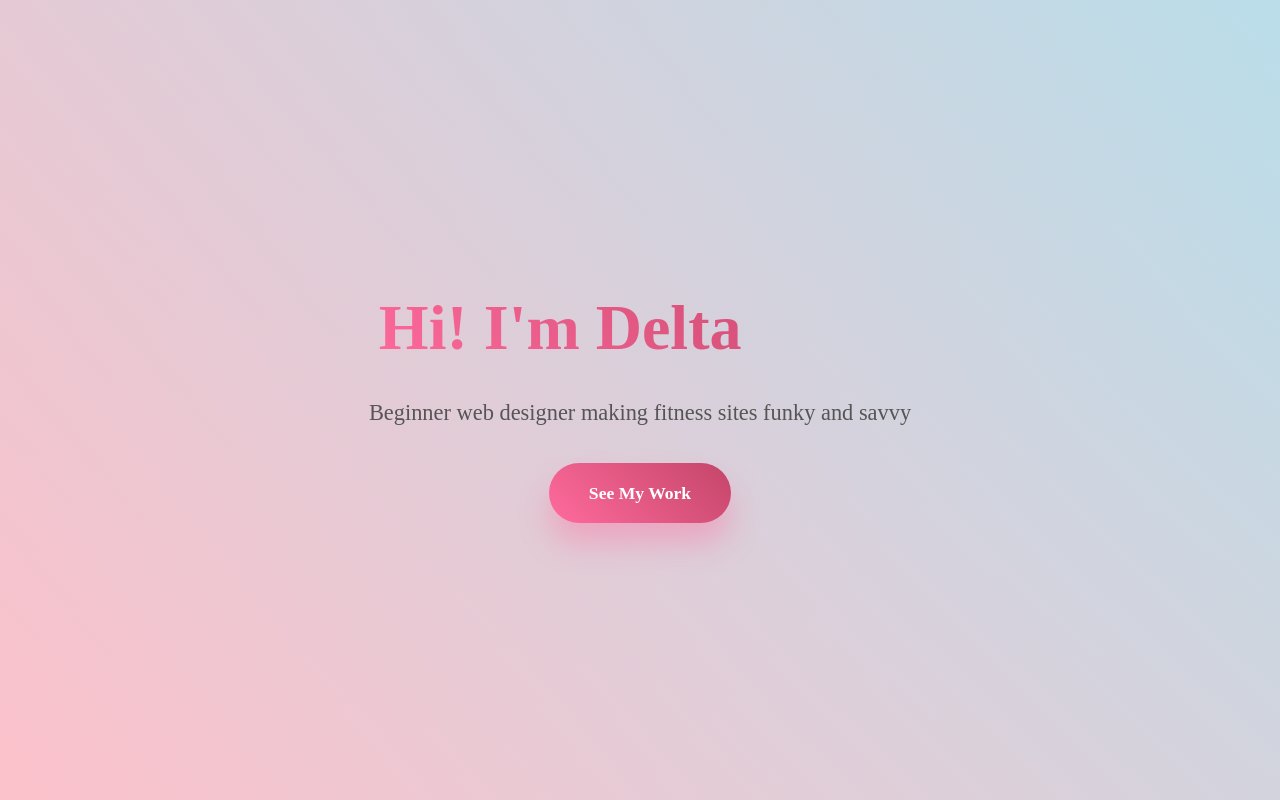
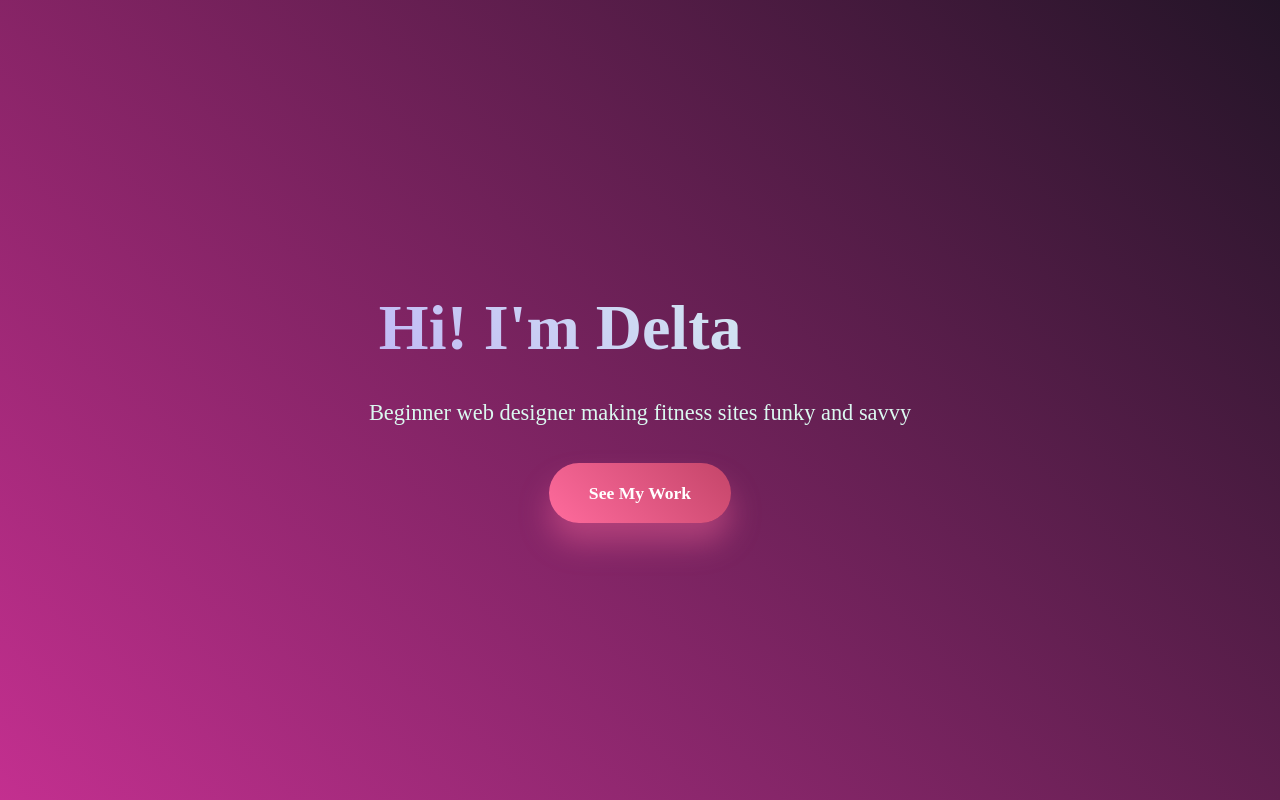
Before and after one commit to deltoido/deltoido-portfolio, a plain HTML site: page index.html in a window 1280 px wide. Shown: the top 800 px of the page. Drawn offline with Linux system fonts and the light colour scheme.

Commit message:
color scheme update
picked new colors. wip.

```diff
--- a/style.css
+++ b/style.css
@@ -22,12 +22,12 @@ body {
     min-height: 100vh;
     display: flex;
     align-items: center;
-    background: linear-gradient(45deg, rgba(255,182,193,0.8), rgba(173,216,230,0.8));
+    background: linear-gradient(45deg, rgba(184, 0, 119, 0.8), rgb(35, 20, 39));
     text-align: center;
 }
 .hero h1{
     font-size: clamp(2.5rem, 5vw, 4rem);
-    background: linear-gradient(45deg, #ff6b9d, #c44569);
+    background: linear-gradient(45deg, #C0B7F6, #DBF9F0);
     -webkit-background-clip: text;
     background-clip: text;
     -webkit-text-fill-color: transparent;
@@ -58,7 +58,7 @@ body {
 
 .tagline{
     font-size: 1.4rem;
-    color: #555;
+    color: #DBF9F0;
     margin-bottom: 2rem;
     font-weight: 300;
 }
```
